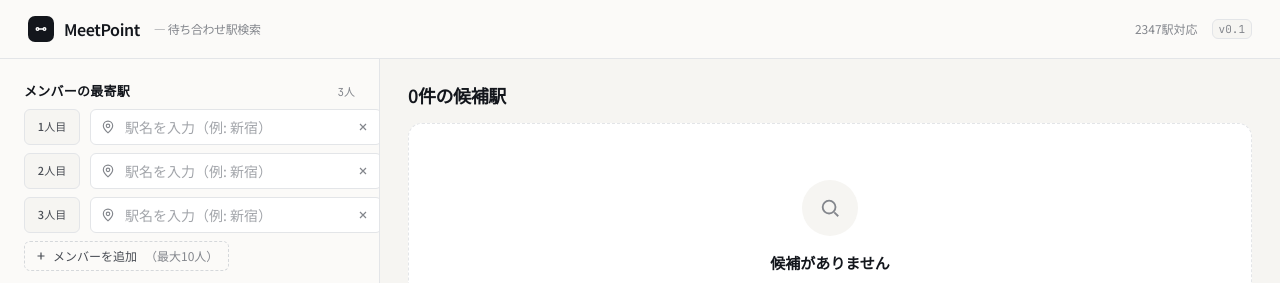
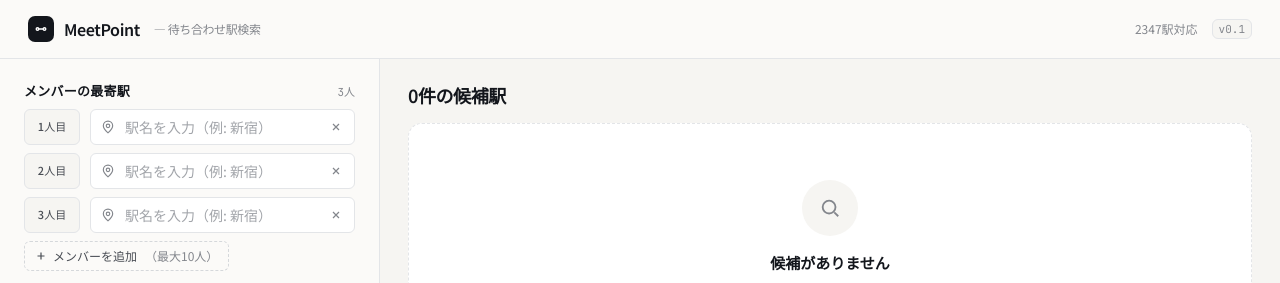
Before and after one commit to ihgs/meet-points, a Next.js app: page / in a window 1280 px wide. Shown: the top 283 px of the page. Built offline with nearby package versions, Linux system fonts and the light colour scheme.

Commit message:
最寄駅・候補駅入力欄が右端で見切れる問題を修正
grid `1fr` の列が min-content で膨らみ aside 幅を超えていたため、
`minmax(0,1fr)` と StationInput ルートの `min-w-0` で縮小可能に。

Co-Authored-By: Claude Opus 4.7 <noreply@anthropic.com>

```diff
--- a/components/meetpoint/CandidateList.tsx
+++ b/components/meetpoint/CandidateList.tsx
@@ -20,7 +20,7 @@ export function CandidateList({ candidates, stations, onUpdate, onRemove, onAdd
       {candidates.length > 0 && (
         <div className="flex flex-col gap-2 mb-2">
           {candidates.map((c, i) => (
-            <div key={c.id} className="grid grid-cols-[56px_1fr] gap-2.5 items-start">
+            <div key={c.id} className="grid grid-cols-[56px_minmax(0,1fr)] gap-2.5 items-start">
               <div className="h-9 flex items-center justify-center bg-transparent border border-line rounded-sm text-[11px] font-medium text-fg-3 whitespace-nowrap">
                 候補{i + 1}
               </div>
--- a/components/meetpoint/MemberList.tsx
+++ b/components/meetpoint/MemberList.tsx
@@ -18,7 +18,7 @@ export function MemberList({ members, stations, onUpdate, onRemove, onAdd }: Mem
       </div>
       <div className="flex flex-col gap-2 mb-2">
         {members.map((m, i) => (
-          <div key={m.id} className="grid grid-cols-[56px_1fr] gap-2.5 items-start">
+          <div key={m.id} className="grid grid-cols-[56px_minmax(0,1fr)] gap-2.5 items-start">
             <div className="h-9 flex items-center justify-center bg-soft border border-line rounded-sm text-[11px] font-medium text-fg-2 whitespace-nowrap">
               {i + 1}人目
             </div>
--- a/components/meetpoint/StationInput.tsx
+++ b/components/meetpoint/StationInput.tsx
@@ -55,7 +55,7 @@ export function StationInput({ value, onChange, stations, placeholder, autoFocus
   };
 
   return (
-    <div className="relative" ref={wrapRef}>
+    <div className="relative min-w-0" ref={wrapRef}>
       <div className="flex items-center h-9 border border-line rounded-sm bg-card transition-[border-color,box-shadow] focus-within:border-accent focus-within:shadow-[0_0_0_3px_var(--color-accent-soft)]">
         <svg className="text-fg-3 ml-2.5 shrink-0" width="14" height="14" viewBox="0 0 24 24" fill="none" stroke="currentColor" strokeWidth="2">
           <circle cx="12" cy="10" r="3" />
```
